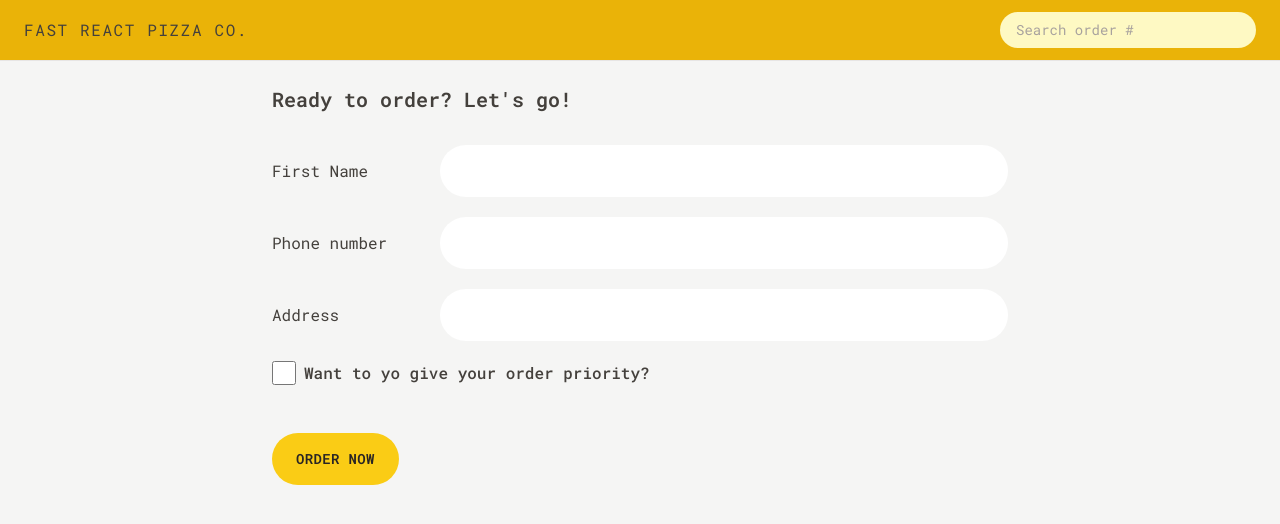
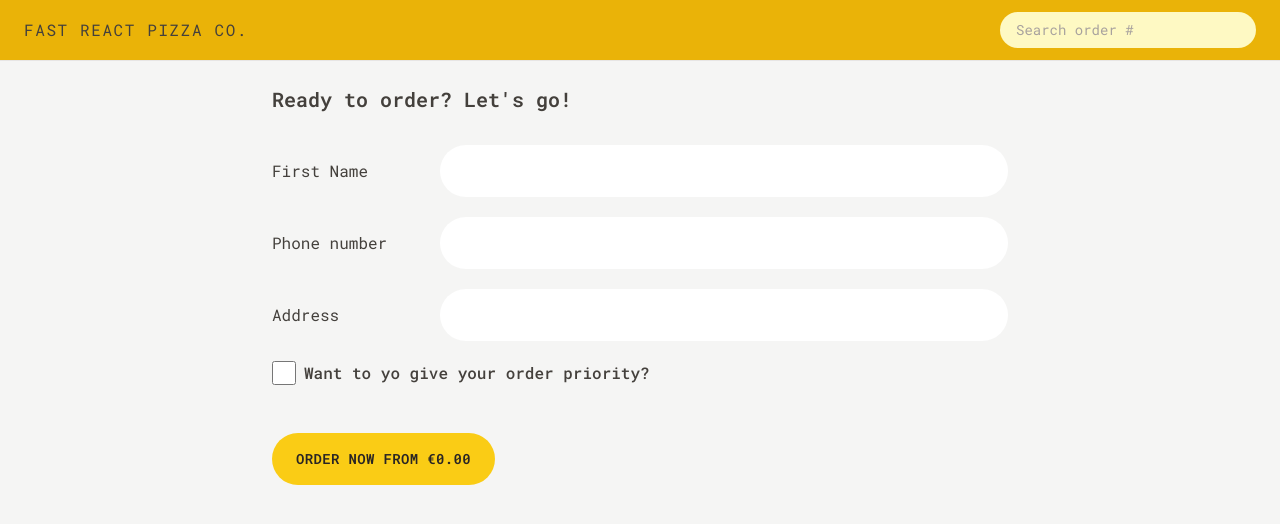
Before and after one commit to baagena/fast-react-pizza, a React (Vite) app: page /order/new in a window 1280 px wide. Shown: the top 524 px of the page. Built offline with nearby package versions, Linux system fonts and the light colour scheme.

Commit message:
Use the cart for new order

```diff
--- a/src/features/order/CreateOrder.jsx
+++ b/src/features/order/CreateOrder.jsx
@@ -3,6 +3,9 @@
 import { createOrder } from "../../services/apiRestaurant";
 import Button from "../../ui/Button";
 import { useSelector } from "react-redux";
+import { clearCart, getCart, getTotalCartPrice } from "../cart/cartSlice";
+import store from "../../store";
+import { formatCurrency } from "../../utils/helpers";
 
 // https://uibakery.io/regex-library/phone-number
 const isValidPhone = (str) =>
@@ -10,36 +13,16 @@
     str,
   );
 
-const fakeCart = [
-  {
-    pizzaId: 12,
-    name: "Mediterranean",
-    quantity: 2,
-    unitPrice: 16,
-    totalPrice: 32,
-  },
-  {
-    pizzaId: 6,
-    name: "Vegetale",
-    quantity: 1,
-    unitPrice: 13,
-    totalPrice: 13,
-  },
-  {
-    pizzaId: 11,
-    name: "Spinach and Mushroom",
-    quantity: 1,
-    unitPrice: 15,
-    totalPrice: 15,
-  },
-];
-
 function CreateOrder() {
-  // const [withPriority, setWithPriority] = useState(false);
+  const [withPriority, setWithPriority] = useState(false);
   const username = useSelector((state) => state.user.username);
-  const cart = fakeCart;
+  const cart = useSelector(getCart);
   const navigation = useNavigation();
   const isSubmitting = navigation.state === "submitting";
+
+  const totalCartPrice = useSelector(getTotalCartPrice);
+  const priorityPrice = withPriority ? totalCartPrice * 0.2 : 0;
+  const totalPrice = totalCartPrice + priorityPrice;
 
   const formErrors = useActionData();
 
@@ -89,8 +72,8 @@
             name="priority"
             id="priority"
             className="h-6 w-6 accent-yellow-400 focus:outline-none focus:ring focus:ring-yellow-400 focus:ring-offset-2"
-            // value={withPriority}
-            // onChange={(e) => setWithPriority(e.target.checked)}
+            value={withPriority}
+            onChange={(e) => setWithPriority(e.target.checked)}
           />
           <label htmlFor="priority" className="font-medium">
             Want to yo give your order priority?
@@ -100,7 +83,9 @@
         <div>
           <input type="hidden" name="cart" value={JSON.stringify(cart)} />
           <Button disabled={isSubmitting} type="primary">
-            {isSubmitting ? "Placing order..." : "Order now"}
+            {isSubmitting
+              ? "Placing order..."
+              : `Order now from ${formatCurrency(totalPrice)}`}
           </Button>
         </div>
       </Form>
@@ -115,7 +100,7 @@
   const order = {
     ...data,
     cart: JSON.parse(data.cart),
-    priority: data.priority === "on",
+    priority: data.priority === "true",
   };
 
   const errors = {};
@@ -127,6 +112,7 @@
 
   // if everything is ok, create a new order and redirect
   const newOrder = await createOrder(order);
+  store.dispatch(clearCart());
   return redirect(`/order/${newOrder.id}`);
 }
 
--- a/src/features/order/Order.jsx
+++ b/src/features/order/Order.jsx
@@ -42,7 +42,7 @@
 
       <ul className="divide-y divide-stone-200 border-y">
         {cart.map((item) => (
-          <OrderItem item={item} key={item.id} />
+          <OrderItem item={item} key={item.pizzaId} />
         ))}
       </ul>
 
```
